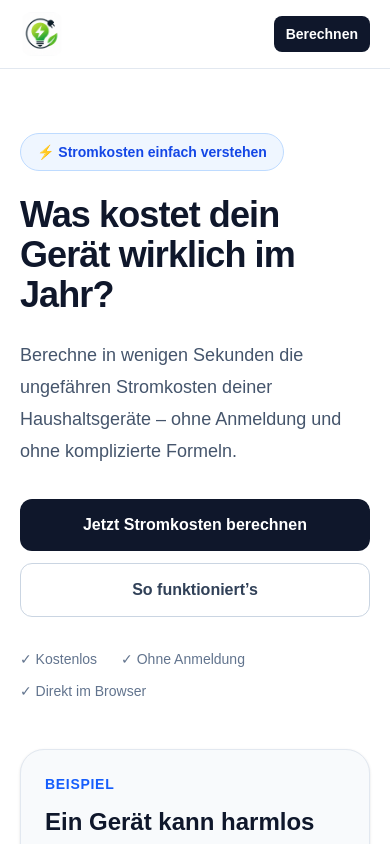
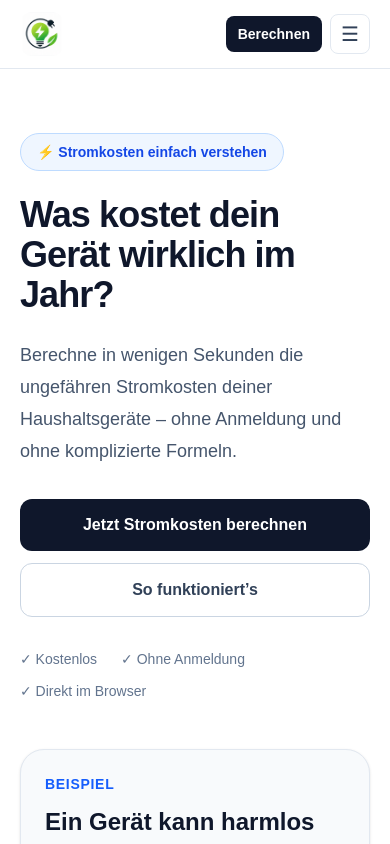
Before and after one commit to Daenko-4/tinytools-energy, a Next.js app: page / in a window 390 px wide. Shown: the top 844 px of the page. Built offline with nearby package versions, Linux system fonts and the light colour scheme.

Commit message:
Add mobile navigation

```diff
--- a/src/components/Header.tsx
+++ b/src/components/Header.tsx
@@ -1,13 +1,24 @@
+"use client";
+
 import Image from "next/image";
 import Link from "next/link";
+import { useState } from "react";
 
 export default function Header() {
+  const [menuOpen, setMenuOpen] = useState(false);
+
+  function closeMenu() {
+    setMenuOpen(false);
+  }
+
   return (
     <header className="border-b border-slate-200 bg-white/90 backdrop-blur">
-      <div className="mx-auto flex max-w-6xl items-center justify-between gap-4 px-5 py-3 sm:px-6">
+      <div className="mx-auto max-w-6xl px-5 sm:px-6">
+        <div className="flex items-center justify-between gap-3 py-3">
           <Link
             href="/"
             className="flex shrink-0 items-center gap-3"
+            onClick={closeMenu}
           >
             <Image
               src="/brand/tinytools-icon-192.png"
@@ -62,12 +73,76 @@
             </Link>
           </nav>
 
+          <div className="flex items-center gap-2">
             <Link
               href="/#rechner"
               className="shrink-0 rounded-lg bg-slate-900 px-3 py-2 text-sm font-semibold text-white transition hover:bg-slate-700 sm:px-4"
+              onClick={closeMenu}
             >
               Berechnen
             </Link>
+
+            <button
+              type="button"
+              onClick={() => setMenuOpen((current) => !current)}
+              className="inline-flex h-10 w-10 items-center justify-center rounded-lg border border-slate-200 bg-white text-slate-700 transition hover:bg-slate-50 md:hidden"
+              aria-label={
+                menuOpen
+                  ? "Navigation schließen"
+                  : "Navigation öffnen"
+              }
+              aria-expanded={menuOpen}
+            >
+              {menuOpen ? (
+                <span className="text-2xl leading-none">
+                  ×
+                </span>
+              ) : (
+                <span className="text-xl leading-none">
+                  ☰
+                </span>
+              )}
+            </button>
+          </div>
+        </div>
+
+        {menuOpen && (
+          <nav className="border-t border-slate-200 py-3 md:hidden">
+            <div className="flex flex-col">
+              <Link
+                href="/#rechner"
+                onClick={closeMenu}
+                className="rounded-lg px-3 py-3 text-sm font-bold text-slate-700 transition hover:bg-slate-50 hover:text-green-600"
+              >
+                Rechner
+              </Link>
+
+              <Link
+                href="/geraete"
+                onClick={closeMenu}
+                className="rounded-lg px-3 py-3 text-sm font-bold text-slate-700 transition hover:bg-slate-50 hover:text-green-600"
+              >
+                Geräte
+              </Link>
+
+              <Link
+                href="/#so-funktionierts"
+                onClick={closeMenu}
+                className="rounded-lg px-3 py-3 text-sm font-bold text-slate-700 transition hover:bg-slate-50 hover:text-green-600"
+              >
+                So funktioniert&apos;s
+              </Link>
+
+              <Link
+                href="/#faq"
+                onClick={closeMenu}
+                className="rounded-lg px-3 py-3 text-sm font-bold text-slate-700 transition hover:bg-slate-50 hover:text-green-600"
+              >
+                FAQ
+              </Link>
+            </div>
+          </nav>
+        )}
       </div>
     </header>
   );
```
Lines whose indentation alone changed are shown as unchanged.
